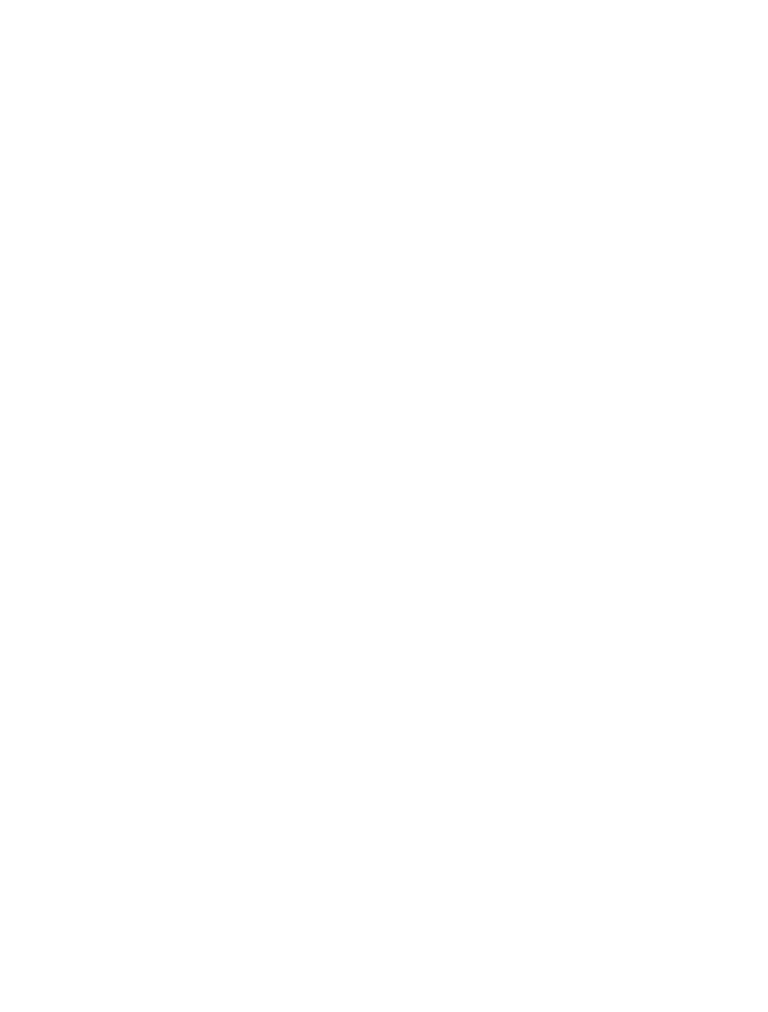
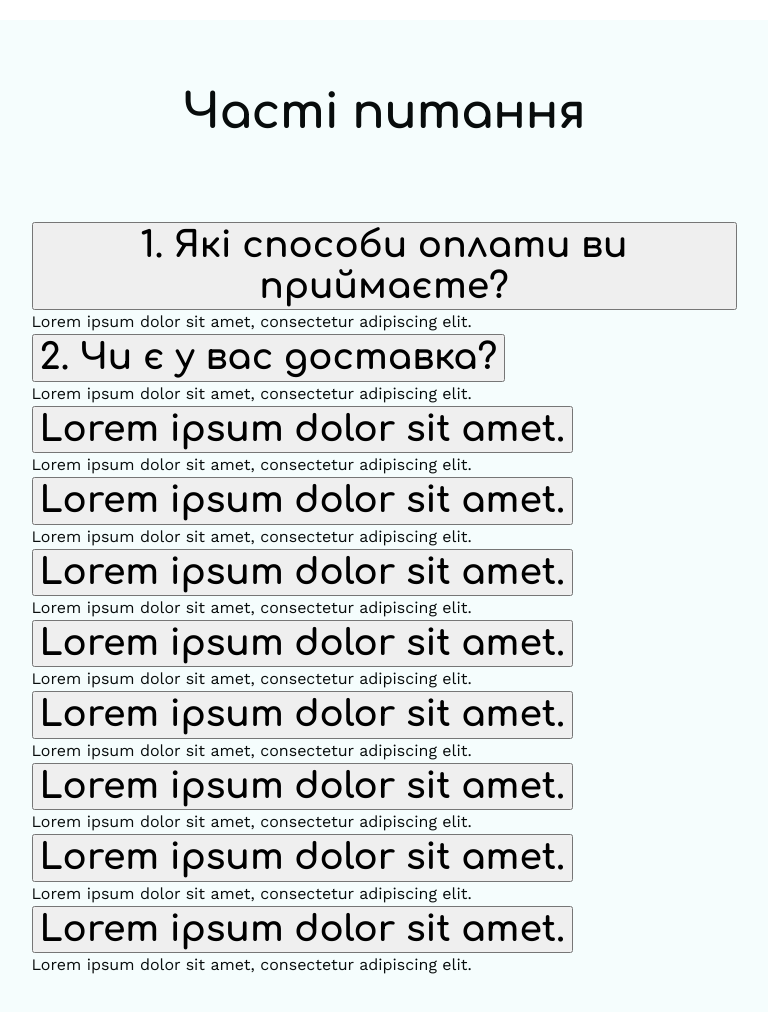
Before and after one commit to Martian-D/solodka-maysternya, a website built with Vite: page src/index.html in a window 1280 px wide. Shown: the whole page, without its empty margins (256-1024 px from the left). Before the commit the page ends 800 px from the top, so only its background shows below. Built offline with nearby package versions, Linux system fonts and the light colour scheme.

Commit message:
styles without accordion

```diff
--- a/src/css/sections/frequent-questions.css
+++ b/src/css/sections/frequent-questions.css
@@ -1,3 +1,51 @@
+
+ol {
+  margin: 0;
+  padding: 0;
+}
+
+
 .frequent-questions {
     width: 100%;
+    background-color: #f5fdfd;
 }
+
+.frequent-questions-title{
+    text-align: center;
+    padding-bottom: 40px;
+}
+
+.frequent-questions-item{
+    font-weight: 600;
+   list-style-position: inside;
+   border-bottom: 2px solid #080C0C;
+   padding-bottom: 20px;
+   padding-top: 20px;
+   padding-right: 56px;
+}
+
+.frequent-questions-item:first-child{
+    border-top: 2px solid #080C0C; ;
+}
+
+/* -------------Tablet---------- */
+@media only screen and (min-width: 768px){
+.frequent-questions-item{
+padding-bottom: 22.5px;
+padding-top: 22.5px;
+padding-right: 24px;
+font-size: 18px;
+}
+}
+
+/* -----------DeskTop---------- */
+@media only screen and (min-width: 1200px){
+    .frequent-questions-title{
+   font-size: 48px;
+   padding-bottom: 80px;
+}
+
+.frequent-questions-container{
+    padding: 0 223.5px;
+}
+}
--- a/src/partials/frequent-questions.html
+++ b/src/partials/frequent-questions.html
@@ -0,0 +1,124 @@
+<!DOCTYPE html>
+<html lang="en">
+<head>
+    <meta charset="UTF-8">
+    <meta name="viewport" content="width=device-width, initial-scale=1.0">
+    <title>Document</title>
+</head>
+<body>
+    <section class="frequent-questions" id="faq">
+    <div class="container ">
+        <div class="frequent-questions-container">
+            <h2 class="frequent-questions-title">Часті питання</h2>
+        <!-- <ol class="frequent-questions-list">
+            <li class="frequent-questions-item">Які способи оплати ви приймаєте?</li>
+            <li class="frequent-questions-item">Чи є у вас доставка?</li>
+            <li class="frequent-questions-item">Як швидко здійснюється доставка?</li>
+            <li class="frequent-questions-item">Чи можна забрати замовлення самостійно?</li>
+            <li class="frequent-questions-item">Чи пропонуєте ви десерти для людей з особливими дієтичними потребами (безглютенові, безлактозні, веганські)?</li>
+            <li class="frequent-questions-item">Як я можу зробити замовлення на індивідуальний торт?</li>
+            <li class="frequent-questions-item">Чи можна змінити або скасувати замовлення після його оформлення?</li>
+            <li class="frequent-questions-item">Який термін зберігання ваших десертів?</li>
+            <li class="frequent-questions-item">Чи є у вас програма лояльності або знижки для постійних клієнтів?</li>
+            <li class="frequent-questions-item">Що робити, якщо у мене є скарга або пропозиція?</li>
+        </ol> -->
+        <div class="accordion-container">
+            <div class="ac">
+                <h2 class="ac-header">
+                    <button type="button" class="ac-trigger">1. Які способи оплати ви приймаєте?</button>
+                </h2>
+                <div class="ac-panel">
+                    <p class="ac-text">Lorem ipsum dolor sit amet, consectetur adipiscing elit.</p>
+                </div>
+            </div>
+
+            <div class="ac">
+                <h2 class="ac-header">
+                    <button type="button" class="ac-trigger">2. Чи є у вас доставка?</button>
+                </h2>
+                <div class="ac-panel">
+                    <p class="ac-text">Lorem ipsum dolor sit amet, consectetur adipiscing elit.</p>
+                </div>
+            </div>
+
+            <div class="ac">
+                <h2 class="ac-header">
+                    <button type="button" class="ac-trigger">Lorem ipsum dolor sit amet.</button>
+                </h2>
+                <div class="ac-panel">
+                    <p class="ac-text">Lorem ipsum dolor sit amet, consectetur adipiscing elit.</p>
+                </div>
+            </div>
+
+            <div class="ac">
+                <h2 class="ac-header">
+                    <button type="button" class="ac-trigger">Lorem ipsum dolor sit amet.</button>
+                </h2>
+                <div class="ac-panel">
+                    <p class="ac-text">Lorem ipsum dolor sit amet, consectetur adipiscing elit.</p>
+                </div>
+            </div>
+
+            <div class="ac">
+                <h2 class="ac-header">
+                    <button type="button" class="ac-trigger">Lorem ipsum dolor sit amet.</button>
+                </h2>
+                <div class="ac-panel">
+                    <p class="ac-text">Lorem ipsum dolor sit amet, consectetur adipiscing elit.</p>
+                </div>
+            </div>
+
+            <div class="ac">
+                <h2 class="ac-header">
+                    <button type="button" class="ac-trigger">Lorem ipsum dolor sit amet.</button>
+                </h2>
+                <div class="ac-panel">
+                    <p class="ac-text">Lorem ipsum dolor sit amet, consectetur adipiscing elit.</p>
+                </div>
+            </div>
+
+            <div class="ac">
+                <h2 class="ac-header">
+                    <button type="button" class="ac-trigger">Lorem ipsum dolor sit amet.</button>
+                </h2>
+                <div class="ac-panel">
+                    <p class="ac-text">Lorem ipsum dolor sit amet, consectetur adipiscing elit.</p>
+                </div>
+            </div>
+
+            <div class="ac">
+                <h2 class="ac-header">
+                    <button type="button" class="ac-trigger">Lorem ipsum dolor sit amet.</button>
+                </h2>
+                <div class="ac-panel">
+                    <p class="ac-text">Lorem ipsum dolor sit amet, consectetur adipiscing elit.</p>
+                </div>
+            </div>
+
+            <div class="ac">
+                <h2 class="ac-header">
+                    <button type="button" class="ac-trigger">Lorem ipsum dolor sit amet.</button>
+                </h2>
+                <div class="ac-panel">
+                    <p class="ac-text">Lorem ipsum dolor sit amet, consectetur adipiscing elit.</p>
+                </div>
+            </div>
+
+            <div class="ac">
+                <h2 class="ac-header">
+                    <button type="button" class="ac-trigger">Lorem ipsum dolor sit amet.</button>
+                </h2>
+                <div class="ac-panel">
+                    <p class="ac-text">Lorem ipsum dolor sit amet, consectetur adipiscing elit.</p>
+                </div>
+            </div>
+
+
+        </div>
+
+        </div>
+
+    </div>
+    </section>
+</body>
+</html>
```
